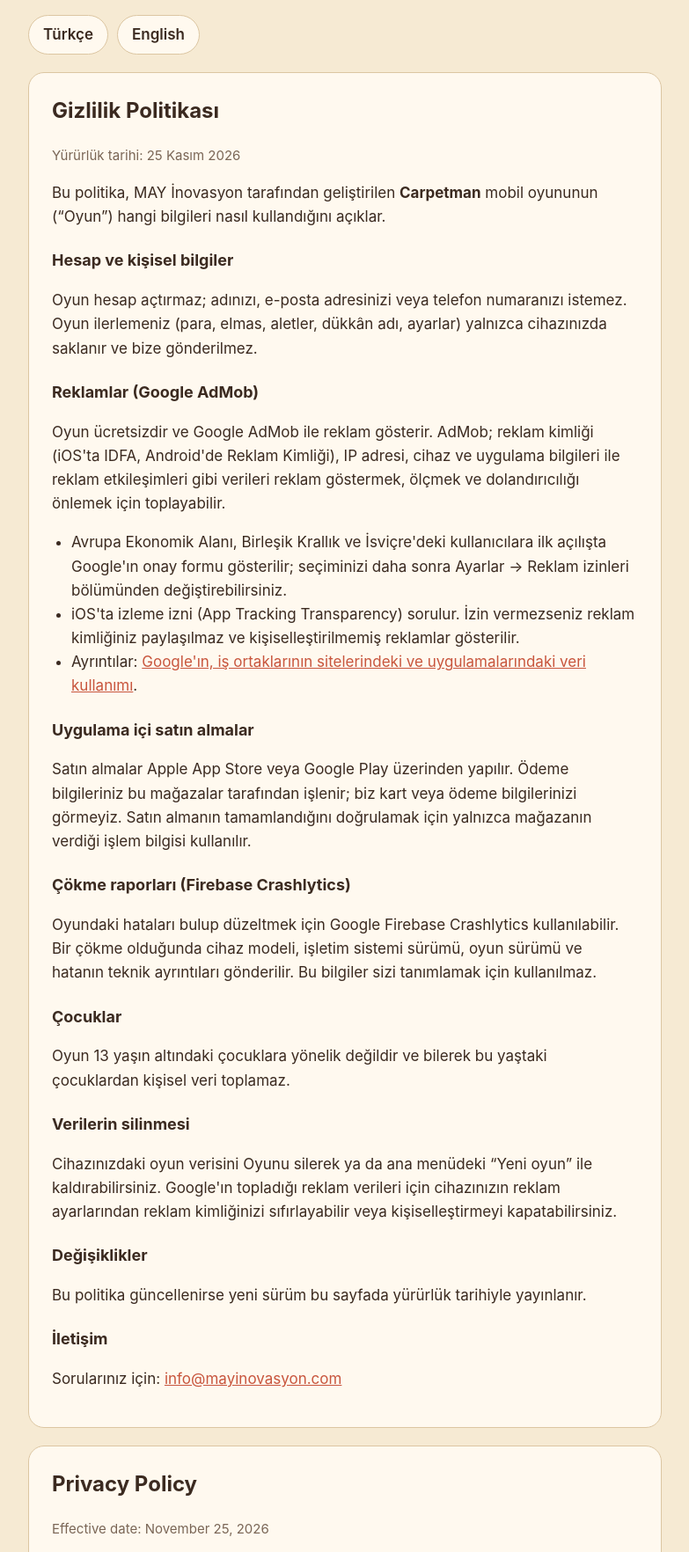
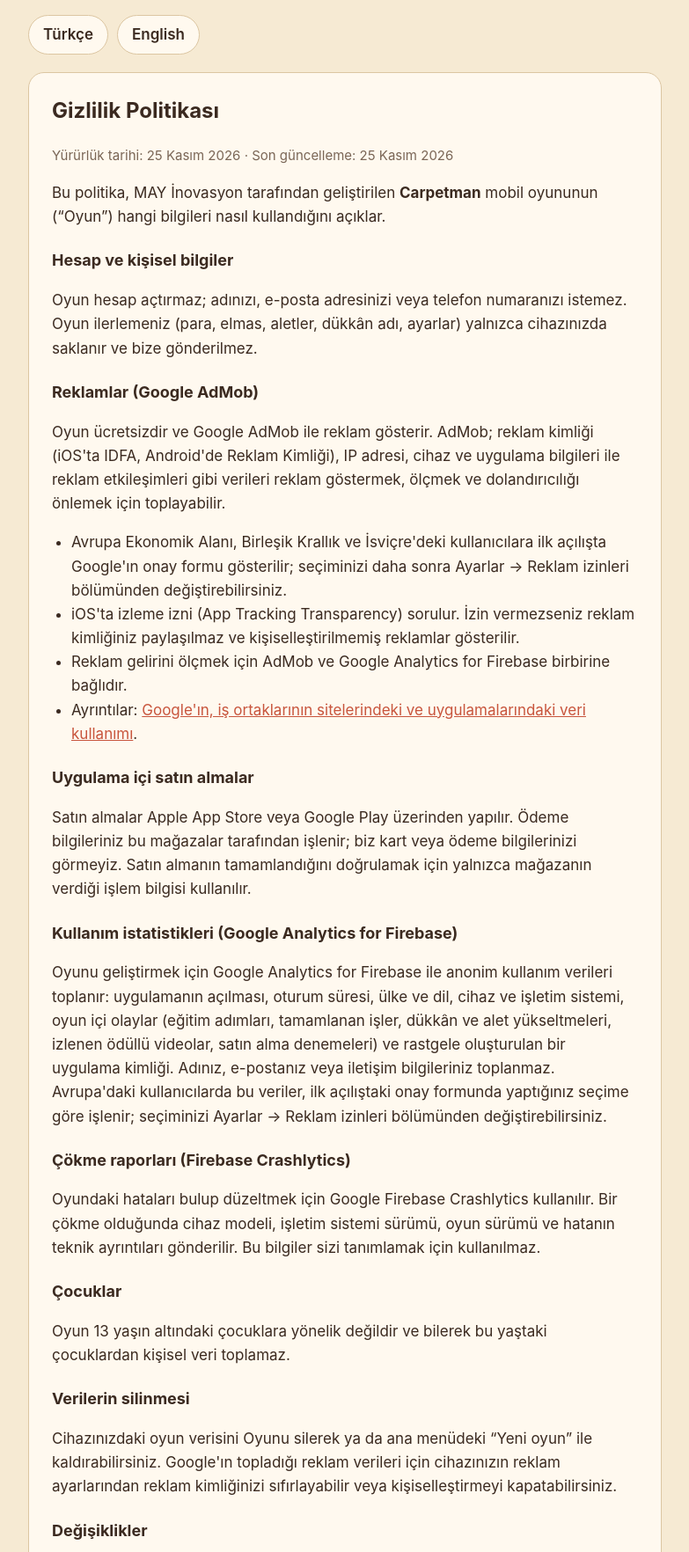
Before and after one commit to mayinovasyon/carpetman-legal, a plain HTML site: page privacy/index.html in a window 1280 px wide. Shown: the part 121-1885 px from the top of the page at 88% size, without its empty margins (248-1031 px from the left). Drawn offline with Linux system fonts and the light colour scheme.

Commit message:
Add Google Analytics for Firebase to privacy policy
Co-Authored-By: Claude Opus 5.5 <noreply@anthropic.com>

```diff
--- a/privacy/index.html
+++ b/privacy/index.html
@@ -31,7 +31,7 @@
 
 <section id="tr" lang="tr">
   <h2>Gizlilik Politikası</h2>
-  <p class="meta">Yürürlük tarihi: 25 Kasım 2026</p>
+  <p class="meta">Yürürlük tarihi: 25 Kasım 2026 · Son güncelleme: 25 Kasım 2026</p>
   <p>Bu politika, MAY İnovasyon tarafından geliştirilen <strong>Carpetman</strong> mobil oyununun (“Oyun”) hangi bilgileri nasıl kullandığını açıklar.</p>
 
   <h3>Hesap ve kişisel bilgiler</h3>
@@ -42,14 +42,18 @@
   <ul>
     <li>Avrupa Ekonomik Alanı, Birleşik Krallık ve İsviçre'deki kullanıcılara ilk açılışta Google'ın onay formu gösterilir; seçiminizi daha sonra Ayarlar → Reklam izinleri bölümünden değiştirebilirsiniz.</li>
     <li>iOS'ta izleme izni (App Tracking Transparency) sorulur. İzin vermezseniz reklam kimliğiniz paylaşılmaz ve kişiselleştirilmemiş reklamlar gösterilir.</li>
+    <li>Reklam gelirini ölçmek için AdMob ve Google Analytics for Firebase birbirine bağlıdır.</li>
     <li>Ayrıntılar: <a href="https://policies.google.com/technologies/partner-sites">Google'ın, iş ortaklarının sitelerindeki ve uygulamalarındaki veri kullanımı</a>.</li>
   </ul>
 
   <h3>Uygulama içi satın almalar</h3>
   <p>Satın almalar Apple App Store veya Google Play üzerinden yapılır. Ödeme bilgileriniz bu mağazalar tarafından işlenir; biz kart veya ödeme bilgilerinizi görmeyiz. Satın almanın tamamlandığını doğrulamak için yalnızca mağazanın verdiği işlem bilgisi kullanılır.</p>
 
+  <h3>Kullanım istatistikleri (Google Analytics for Firebase)</h3>
+  <p>Oyunu geliştirmek için Google Analytics for Firebase ile anonim kullanım verileri toplanır: uygulamanın açılması, oturum süresi, ülke ve dil, cihaz ve işletim sistemi, oyun içi olaylar (eğitim adımları, tamamlanan işler, dükkân ve alet yükseltmeleri, izlenen ödüllü videolar, satın alma denemeleri) ve rastgele oluşturulan bir uygulama kimliği. Adınız, e-postanız veya iletişim bilgileriniz toplanmaz. Avrupa'daki kullanıcılarda bu veriler, ilk açılıştaki onay formunda yaptığınız seçime göre işlenir; seçiminizi Ayarlar → Reklam izinleri bölümünden değiştirebilirsiniz.</p>
+
   <h3>Çökme raporları (Firebase Crashlytics)</h3>
-  <p>Oyundaki hataları bulup düzeltmek için Google Firebase Crashlytics kullanılabilir. Bir çökme olduğunda cihaz modeli, işletim sistemi sürümü, oyun sürümü ve hatanın teknik ayrıntıları gönderilir. Bu bilgiler sizi tanımlamak için kullanılmaz.</p>
+  <p>Oyundaki hataları bulup düzeltmek için Google Firebase Crashlytics kullanılır. Bir çökme olduğunda cihaz modeli, işletim sistemi sürümü, oyun sürümü ve hatanın teknik ayrıntıları gönderilir. Bu bilgiler sizi tanımlamak için kullanılmaz.</p>
 
   <h3>Çocuklar</h3>
   <p>Oyun 13 yaşın altındaki çocuklara yönelik değildir ve bilerek bu yaştaki çocuklardan kişisel veri toplamaz.</p>
@@ -66,7 +70,7 @@
 
 <section id="en" lang="en">
   <h2>Privacy Policy</h2>
-  <p class="meta">Effective date: November 25, 2026</p>
+  <p class="meta">Effective date: November 25, 2026 · Last updated: November 25, 2026</p>
   <p>This policy explains what information the <strong>Carpetman</strong> mobile game (the “Game”), developed by MAY İnovasyon, uses and how.</p>
 
   <h3>Accounts and personal information</h3>
@@ -77,14 +81,18 @@
   <ul>
     <li>Users in the European Economic Area, the UK and Switzerland see Google's consent form on first launch and can change their choice later in Settings → Ad consent.</li>
     <li>On iOS the Game asks for tracking permission (App Tracking Transparency). If you decline, your advertising identifier is not shared and you see non-personalized ads.</li>
+    <li>AdMob and Google Analytics for Firebase are linked to measure ad revenue.</li>
     <li>More information: <a href="https://policies.google.com/technologies/partner-sites">How Google uses information from sites or apps that use its services</a>.</li>
   </ul>
 
   <h3>In-app purchases</h3>
   <p>Purchases are made through the Apple App Store or Google Play. Your payment details are processed by those stores; we never see your card or payment information. Only the transaction information provided by the store is used to confirm a purchase.</p>
 
+  <h3>Usage statistics (Google Analytics for Firebase)</h3>
+  <p>To improve the Game, anonymous usage data is collected with Google Analytics for Firebase: app opens, session length, country and language, device and operating system, in-game events (tutorial steps, completed jobs, shop and tool upgrades, watched reward videos, purchase attempts) and a randomly generated app instance ID. Your name, email or contact details are not collected. For users in Europe, this data is processed according to your choice in the consent form shown on first launch; you can change it in Settings → Ad consent.</p>
+
   <h3>Crash reports (Firebase Crashlytics)</h3>
-  <p>The Game may use Google Firebase Crashlytics to find and fix bugs. When a crash happens, the device model, operating system version, game version and technical details of the error are sent. This information is not used to identify you.</p>
+  <p>The Game uses Google Firebase Crashlytics to find and fix bugs. When a crash happens, the device model, operating system version, game version and technical details of the error are sent. This information is not used to identify you.</p>
 
   <h3>Children</h3>
   <p>The Game is not directed at children under 13 and does not knowingly collect personal data from children of that age.</p>
```
